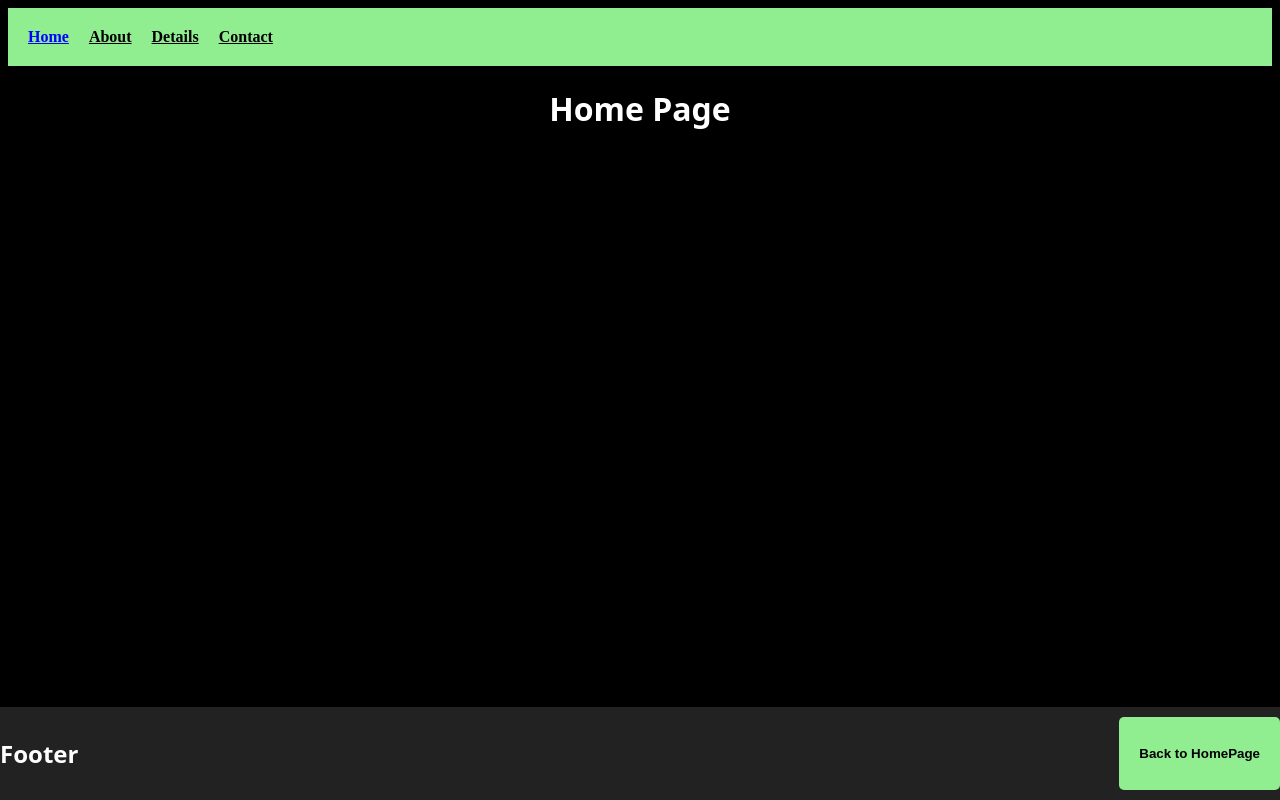
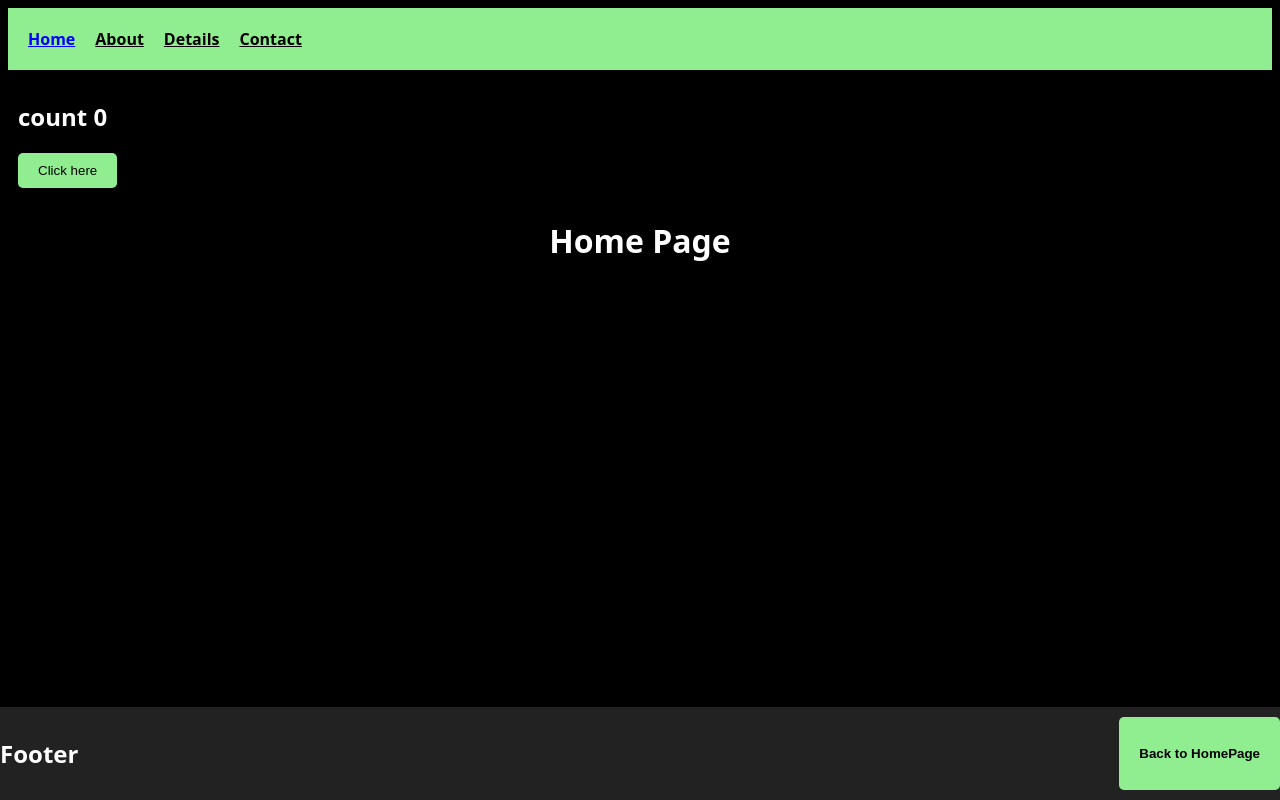
Before and after one commit to ahmed-raza-24/project1, a React (Vite) app: page / in a window 1280 px wide. Built offline with nearby package versions, Linux system fonts and the light colour scheme.

Commit message:
using useState

```diff
--- a/src/App.jsx
+++ b/src/App.jsx
@@ -1,13 +1,21 @@
-import React from 'react'
+import React, { useEffect } from 'react'
 import Home from './components/Home'
 import About from './components/About'
 import Details from './components/Details'
 import Contact from './components/Contact'
 import { Routes, Route, NavLink, useNavigate } from 'react-router-dom'
+import { useState } from 'react'
 
 const App = () => {
 
   const navigate = useNavigate();
+
+  const [count, setcount] = useState(0)
+
+const counter = function(){
+
+  setcount(count+1)
+}
   return (
     <div>
       <div className='Navbar'>
@@ -23,6 +31,15 @@ const App = () => {
         <NavLink to="/contact" style={({ isActive }) => ({
           color: isActive ? 'blue' : 'Black'
         })}>Contact</NavLink>
+      </div>
+
+      <div className='counter'>
+        <h2>
+          count {count}
+        </h2>
+        <button onClick={()=>{
+            counter()
+        }}>Click here</button>
       </div>
 
       <div className='footer'>
--- a/src/index.css
+++ b/src/index.css
@@ -1,6 +1,7 @@
 body{
   background-color: black;
   color: white;
+  font-family: system-ui, -apple-system, BlinkMacSystemFont, 'Segoe UI', Roboto, Oxygen, Ubuntu, Cantarell, 'Open Sans', 'Helvetica Neue', sans-serif;
 }
 
 .Navbar{
@@ -40,3 +41,14 @@ h1{
   border-radius: 5px;
   margin-left: auto;
 }
+
+.counter{
+  padding: 10px;
+}
+
+.counter button{
+  background-color: lightgreen;
+  border: none;
+  padding: 10px 20px;
+  border-radius: 5px;
+}
```
